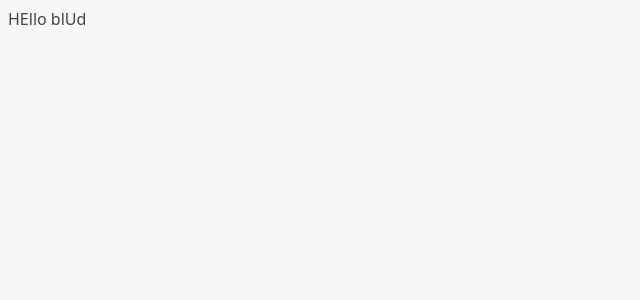
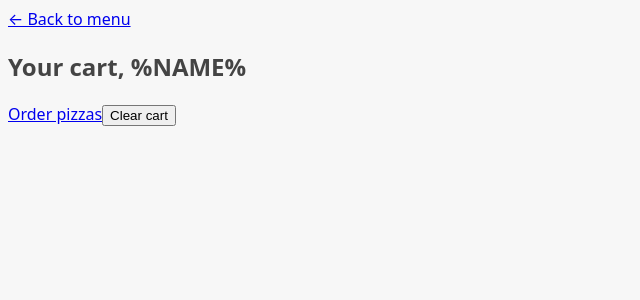
Before and after one commit to NekoJar/Freadbear-dinners, a React (Vite) app: page /cart in a window 1280 px wide. Shown: the top 300 px of the page, without its empty margins (0-640 px from the left). Built offline with nearby package versions, Linux system fonts and the light colour scheme.

Commit message:
implementing routes

```diff
--- a/package.json
+++ b/package.json
@@ -11,7 +11,8 @@
   },
   "dependencies": {
     "react": "^18.2.0",
-    "react-dom": "^18.2.0"
+    "react-dom": "^18.2.0",
+    "react-router-dom": "^6.15.0"
   },
   "devDependencies": {
     "@types/react": "^18.2.15",
--- a/src/App.jsx
+++ b/src/App.jsx
@@ -1,7 +1,37 @@
 import React from "react";
+import { RouterProvider, createBrowserRouter } from "react-router-dom";
+
+import Home from "./ui/Home";
+import Menu from "./features/menu/Menu";
+import Cart from "./features/cart/Cart";
+import Order from "./features/order/Order";
+import CreateOrder from "./features/order/CreateOrder";
+
+const router = createBrowserRouter([
+  {
+    path: "/",
+    element: <Home />,
+  },
+  {
+    path: "/menu",
+    element: <Menu />,
+  },
+  {
+    path: "/cart",
+    element: <Cart />,
+  },
+  {
+    path: "/order/new",
+    element: <CreateOrder />,
+  },
+  {
+    path: "/order/:orderId",
+    element: <Order />,
+  },
+]);
 
 function App() {
-  return <div>HEllo blUd</div>;
+  return <RouterProvider router={router} />;
 }
 
 export default App;
```
Also changed, not shown: src/features/cart/Cart.jsx (+4 -4 lines), 1 other file (tests, documents, lock files or other folders).
